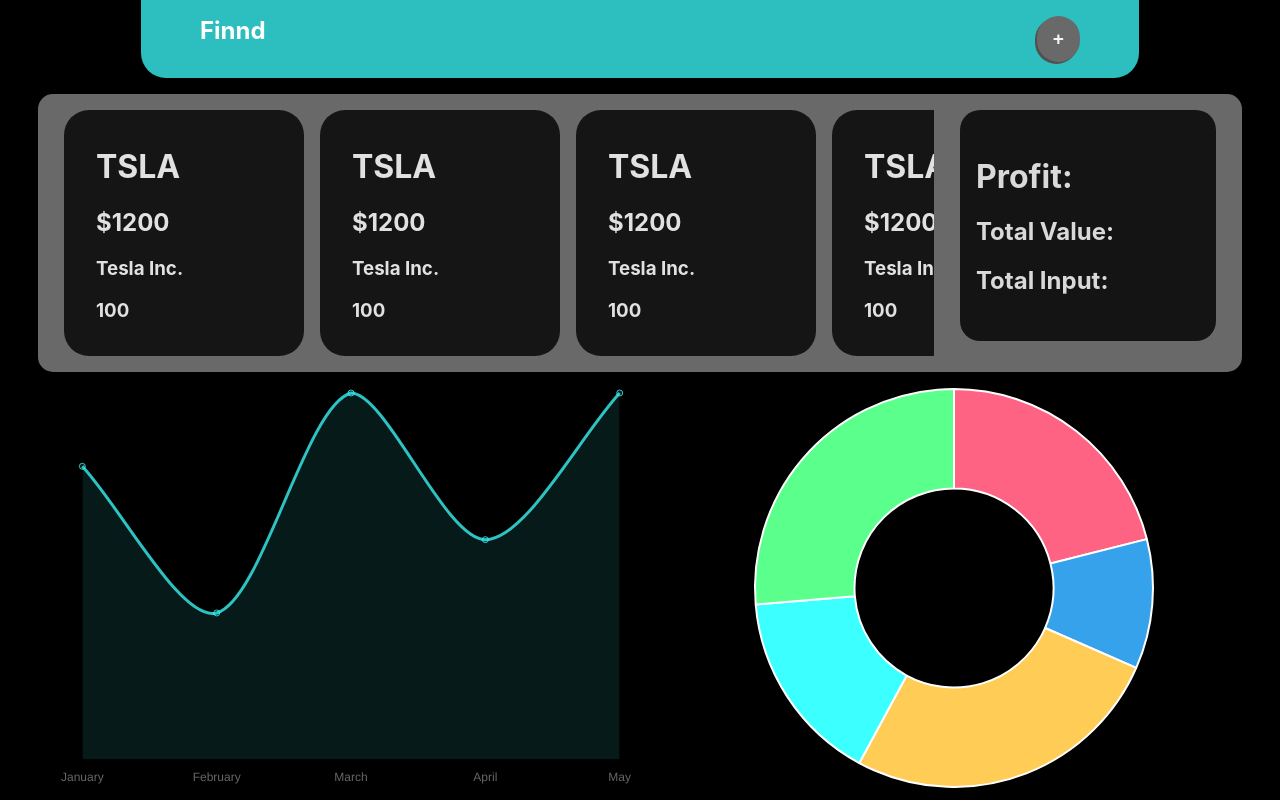
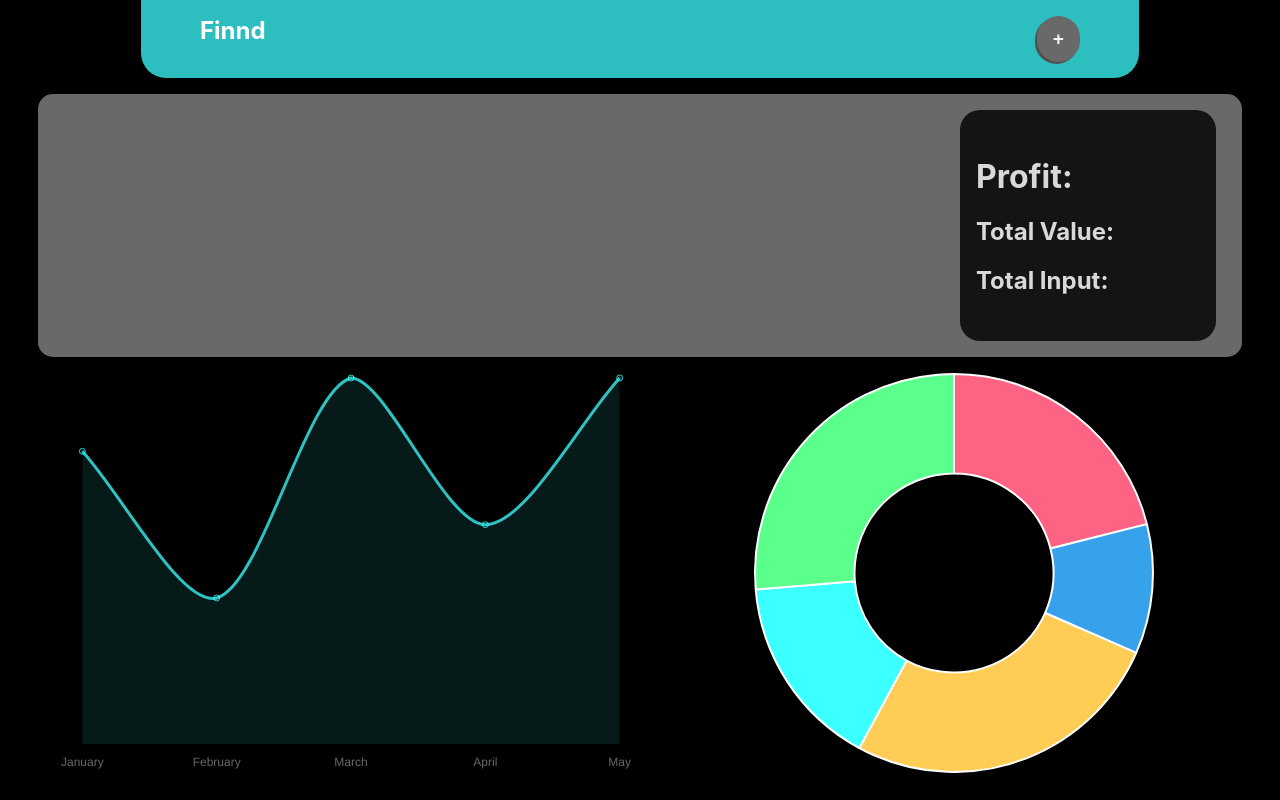
Before and after one commit to itsyme/finnd, a React (Create React App) app: page / in a window 1280 px wide. Built offline with nearby package versions, Linux system fonts and the light colour scheme.

Commit message:
Add functionality to Instrument Tile

```diff
--- a/src/components/InstrumentList/InstrumentList.js
+++ b/src/components/InstrumentList/InstrumentList.js
@@ -3,15 +3,20 @@
 import './InstrumentList.css';
 
 function InstrumentList() {
+
+    var keys = Object.keys(localStorage);
+    var result = [];
+
+    for (let i = 0; i < keys.length; i++) {
+        var value = JSON.parse(localStorage.getItem(keys[i]));
+        var avgWeightedCost = Math.round(value.cost/value.quantity);
+        result.push(<InstrumentTile className='instrument-list__instrument-tile' ticker={keys[i]} price={avgWeightedCost} company='Tesla Inc.' quantity={value.quantity} key={i}/>)
+    }
+
     return (
         <div className='instrument-list__container'>
             <div className='instrument-list__background'>
-                <InstrumentTile className='instrument-list__instrument-tile' ticker='TSLA' price='1200' company='Tesla Inc.' quantity='100'/>
-                <InstrumentTile className='instrument-list__instrument-tile' ticker='TSLA' price='1200' company='Tesla Inc.' quantity='100'/>
-                <InstrumentTile className='instrument-list__instrument-tile' ticker='TSLA' price='1200' company='Tesla Inc.' quantity='100'/>
-                <InstrumentTile className='instrument-list__instrument-tile' ticker='TSLA' price='1200' company='Tesla Inc.' quantity='100'/>
-                <InstrumentTile className='instrument-list__instrument-tile' ticker='TSLA' price='1200' company='Tesla Inc.' quantity='100'/>
-                <InstrumentTile className='instrument-list__instrument-tile' ticker='TSLA' price='1200' company='Tesla Inc.' quantity='100'/>
+                {result}
             </div>
             <div className='instrument-list__statistics-background'>
                 <div className='instrument-list__statistics'>
```
